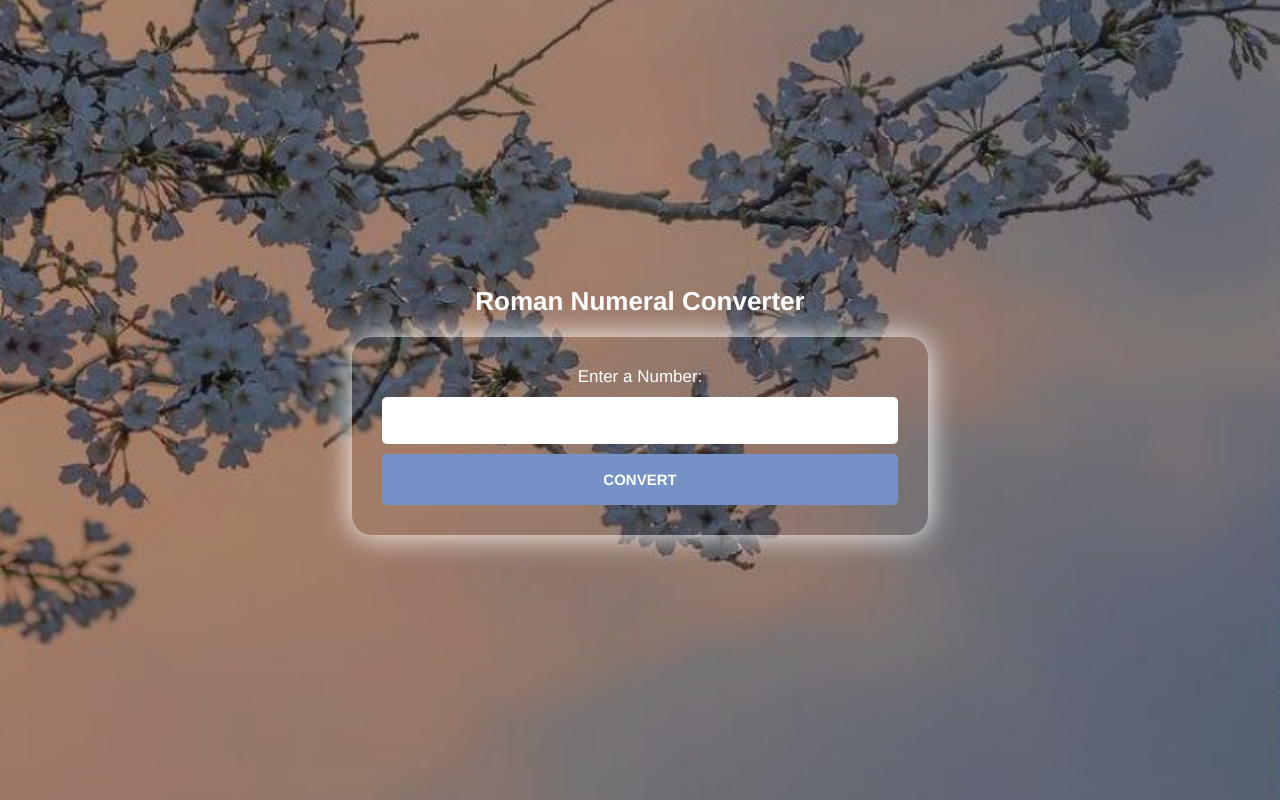
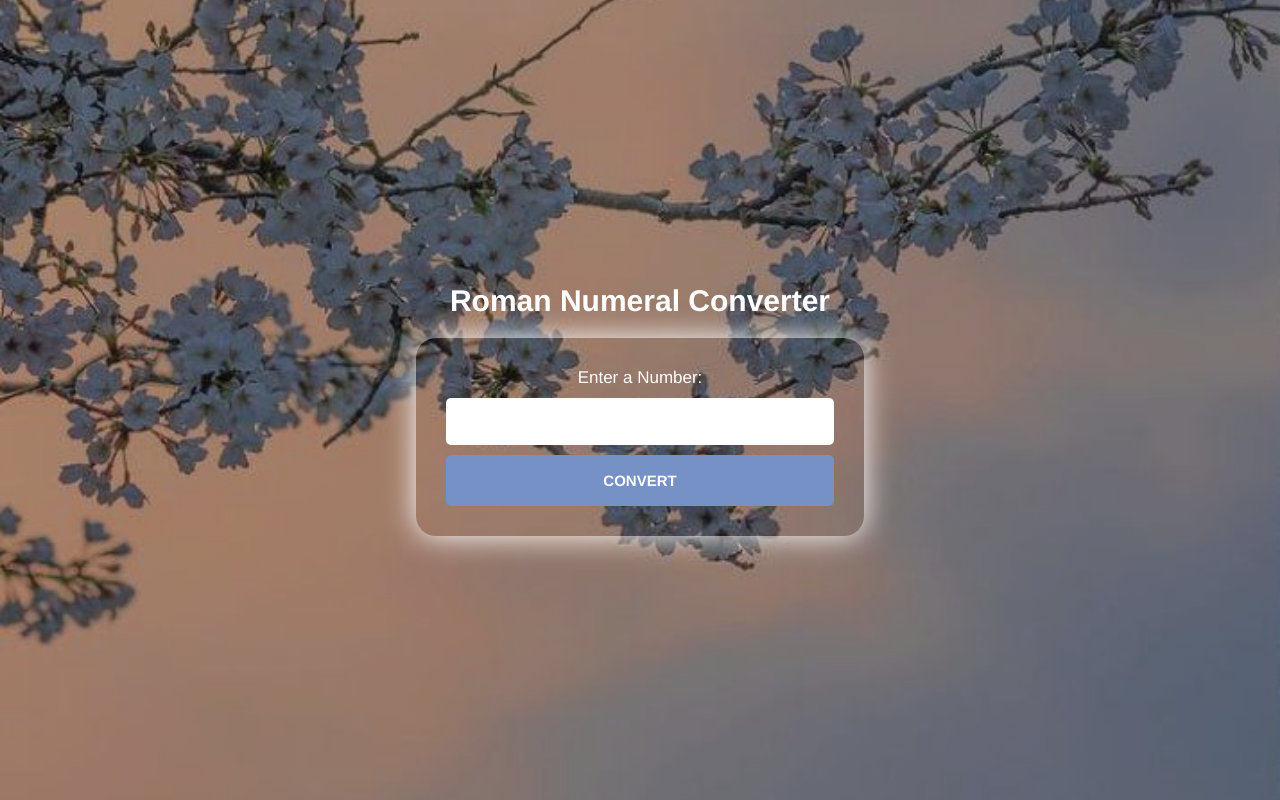
Before and after one commit to Najeeba-Qarqin/romanNumeralConverter, a plain HTML site: page index.html in a window 1280 px wide. Drawn offline with Linux system fonts and the light colour scheme.

Commit message:
Added media for laptop version

```diff
--- a/styles.css
+++ b/styles.css
@@ -98,3 +98,13 @@ header {
     font-size: 22px;
   }
 }
+
+@media (min-width: 900px) {
+  .container {
+    width: 35vw;
+  }
+
+  header {
+    font-size: 15px;
+  }
+}
```
